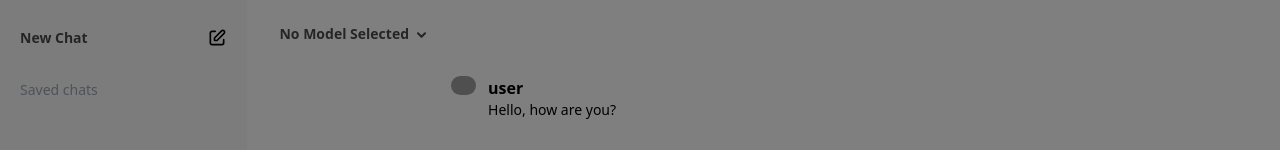
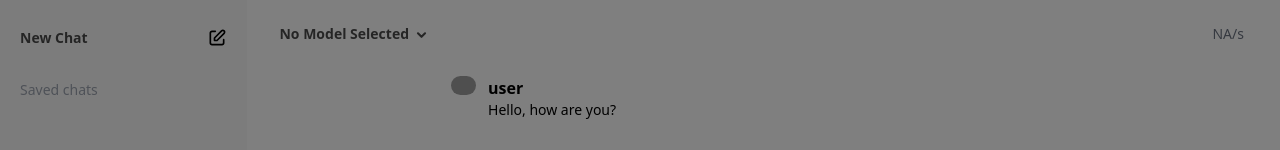
Before and after one commit to Rehan-shah/mlx-web-ui, a React (Vite) app in the folder frontend/: page / in a window 1280 px wide. Shown: the top 150 px of the page. Built offline with nearby package versions, Linux system fonts and the light colour scheme; grey boxes are pictures that could not be loaded.

Commit message:
feat: adding tokens per sec

```diff
--- a/frontend/src/App.tsx
+++ b/frontend/src/App.tsx
@@ -75,14 +75,15 @@ function Text({ text, type }: { text: string, type: "user" | "assistant" }) {
     )
 }
 
-function Input({ setInput, setConv, input, Conv, model }:
+function Input({ setInput, setConv, input, Conv, model, setTokenPerSec }:
 
     {
         setInput: React.Dispatch<React.SetStateAction<string>>,
         setConv: React.Dispatch<React.SetStateAction<conv[]>>,
         input: string,
         Conv: conv[],
-        model: string
+        model: string,
+        setTokenPerSec: React.Dispatch<React.SetStateAction<string>>
     }) {
 
     const loadingRef = useRef(false)
@@ -126,9 +127,6 @@ function Input({ setInput, setConv, input, Conv, model }:
             if (config == null) {
                 config = defaultConfig
             }
-            if (config.show_role_mapping) {
-                body["role_mapping"] = config.role_mapping;
-            }
 
             const body = {
                 messages: [...Conv, { role: "user", content: tempInput }],
@@ -138,6 +136,12 @@ function Input({ setInput, setConv, input, Conv, model }:
                 temp: config.temp,
                 top_p: config.top_p,
             };
+
+
+            if (config.show_role_mapping) {
+                body["role_mapping"] = config.role_mapping;
+            }
+
             const response = await fetch("http://localhost:8000/v1/chat/completions", {
                 method: "POST",
                 signal: abortController.signal,
@@ -195,11 +199,11 @@ function Input({ setInput, setConv, input, Conv, model }:
                 assistantResponse += value;
                 setConv((preConv) => [...preConv.slice(0, -1), { role: "assistant", content: assistantResponse }]);
             }
-            console.log(midTime, endTime)
-            console.log(i)
-            console.log(midTime, endTime - midTime,)
+            setTokenPerSec((i / ((endTime - midTime) / 1000)).toFixed(1))
+
         } catch (error) {
             setAlert("unable to send request , check console logs for more info");
+            console.error("Error while fetching:", error.message);
             setLoading(false)
             recevingRef.current = false
             setConv((prevCon) => prevCon.slice(0, -2));
@@ -230,7 +234,7 @@ function Input({ setInput, setConv, input, Conv, model }:
 
             <button
                 className='disabled:opacity-50  w-[20px] h-[20px] m-[10px] flex flex-row justify-center items-center'
-                onClick={receiving ? () => { recevingRef.current = false } : () => { console.log("fje"); handelReq() }} // Call handelReq with trueS
+                onClick={receiving ? () => { recevingRef.current = false } : () => { handelReq() }} // Call handelReq with trueS
             >
                 <div
                     className={'rounded-md p-[3px] ' + ((!loading) ? "bg-black" : "bg-gray-100")}
@@ -429,7 +433,9 @@ function App() {
     const [input, setInput] = useState("")
     const [_, setAlert] = useContext(AlertContext)
     const [intro, setIntro] = useState(false)
+    const [tokenPerSec, setTokenPerSec] = useState("NA")
     const [conv, setConv] = useState<conv[]>([
+
         {
             role: "system", content: systemPrompt
         }, {
@@ -490,7 +496,12 @@ function App() {
                     <Sidebar setConv={setConv} Conv={conv} />
                 </div>
                 <main className='w-5/6 px-5 pt-4 ' >
-                    <ModelSelection setModel={setModel} model={model} />
+                    <div className='flex justify-between'>
+                        <ModelSelection setModel={setModel} model={model} />
+                        <h1 className='text-gray-500 py-2 px-4 text-sm'>{tokenPerSec}/s</h1>
+
+
+                    </div>
                     <div className='mx-auto my-0 w-4/6 pt-6'>
 
                         <div className='h-[80vh] overflow-y-auto ' ref={(e) => e?.scrollTo({ top: e.scrollHeight, behavior: "smooth" })} >
@@ -500,7 +511,13 @@ function App() {
 
                         </div>
                         <div className='absolute bottom-0 w-[55vw] mb-5'>
-                            <Input setConv={setConv} setInput={setInput} input={input} Conv={conv} model={model} />
+                            <Input setConv={setConv}
+                                setInput={setInput}
+                                input={input}
+                                Conv={conv}
+                                model={model}
+                                setTokenPerSec={setTokenPerSec}
+                            />
 
 
                             <p className='text-sm text-gray-300 pt-1'>Shift + enter for new line </p>
@@ -523,7 +540,6 @@ export default function Main() {
         <>
             <Alert>
                 <App />
-
             </Alert>
         </>
     )
```
Also changed, not shown: 1 other file (tests, documents, lock files or other folders).
